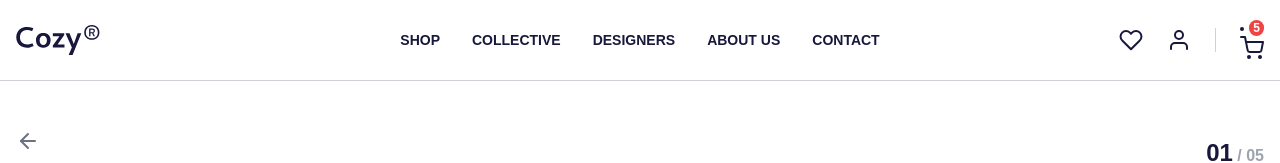
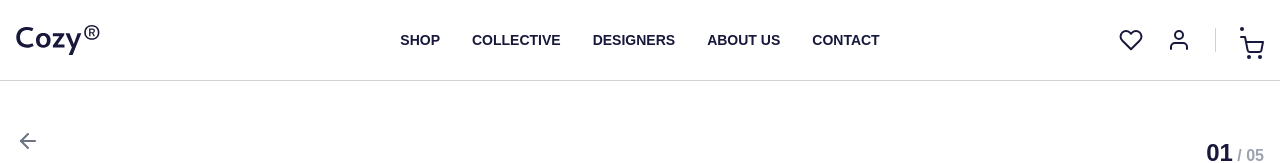
Before and after one commit to Maxbouvierpro/Challenge-2-Spikes, a React (Vite) app: page / in a window 1280 px wide. Shown: the top 163 px of the page. Built offline with nearby package versions, Linux system fonts and the light colour scheme; the HTML template or start-up script is replaced by a standard one.

Commit message:
modifs structurelles

```diff
--- a/src/components/Header.tsx
+++ b/src/components/Header.tsx
@@ -1,10 +1,13 @@
 import { FiShoppingCart, FiHeart, FiUser, FiMenu } from 'react-icons/fi'
 import { useState } from 'react'
 
-const Header = () => {
+interface HeaderProps {
+  quantity: number;
+}
+
+const Header: React.FC<HeaderProps> = ({ quantity }) => {
   const navLinks = ['Shop', 'Collective', 'Designers', 'About us', 'Contact']
   const [isMenuOpen, setIsMenuOpen] = useState(false)
-  const quantity = 5 // assuming a quantity value, replace with actual value
 
   return (
     <header className="border-b border-french-grey">
--- a/src/components/ProductCarousel.tsx
+++ b/src/components/ProductCarousel.tsx
@@ -1,5 +1,5 @@
 import { useState, useRef } from 'react';
-import { Swiper, SwiperSlide } from 'swiper/react';
+import { Swiper, SwiperSlide, SwiperRef } from 'swiper/react';
 import { Navigation, Pagination } from 'swiper/modules';
 import 'swiper/css';
 import 'swiper/css/navigation';
@@ -15,7 +15,7 @@ const ProductCarousel = () => {
   ];
 
   const [currentIndex, setCurrentIndex] = useState(0);
-  const swiperRef = useRef(null);
+  const swiperRef = useRef<SwiperRef | null>(null);
 
   return (
     <div className="w-full">
@@ -51,7 +51,9 @@ const ProductCarousel = () => {
             className="w-16 h-16 cursor-pointer border border-gray-300 rounded"
             onClick={() => {
               setCurrentIndex(index);
-              swiperRef.current.swiper.slideTo(index);
+              if (swiperRef.current) {
+                swiperRef.current.swiper.slideTo(index);
+              }
             }}
           />
         ))}
--- a/src/components/ProductInfo.tsx
+++ b/src/components/ProductInfo.tsx
@@ -1,9 +1,13 @@
 import { useState } from 'react';
 import { FiHeart, FiFacebook, FiTwitter, FiInstagram, FiLinkedin, FiArrowLeft } from 'react-icons/fi';
 
-const ProductInfo = () => {
+interface ProductInfoProps {
+  setQuantity: React.Dispatch<React.SetStateAction<number>>;
+}
+
+const ProductInfo: React.FC<ProductInfoProps> = ({ setQuantity }) => {
   const [selectedColor, setSelectedColor] = useState('#C2BCB3');
-  const [quantity, setQuantity] = useState(1);
+  const [quantity, setQuantityState] = useState(1);
 
   const handleColorChange = (event: React.ChangeEvent<HTMLInputElement>) => {
     setSelectedColor(event.target.value);
@@ -114,14 +118,14 @@ const ProductInfo = () => {
           <div className="flex space-x-4 pt-6 max-w-96">
             <div className="flex items-center w-1/2 rounded-[4px] border border-gray-400 p-[16px] gap-[40px]">
               <button
-                onClick={() => setQuantity(Math.max(1, quantity - 1))}
+                onClick={() => setQuantityState(Math.max(1, quantity - 1))}
                 className="text-black rounded-md px-2 w-full"
               >
                 -
               </button>
               <span className="text-lg w-full text-center">{quantity}</span>
               <button
-                onClick={() => setQuantity(Math.min(5, quantity + 1))}
+                onClick={() => setQuantityState(Math.min(5, quantity + 1))}
                 className="text-black rounded-md px-2 w-full"
               >
                 +
```
